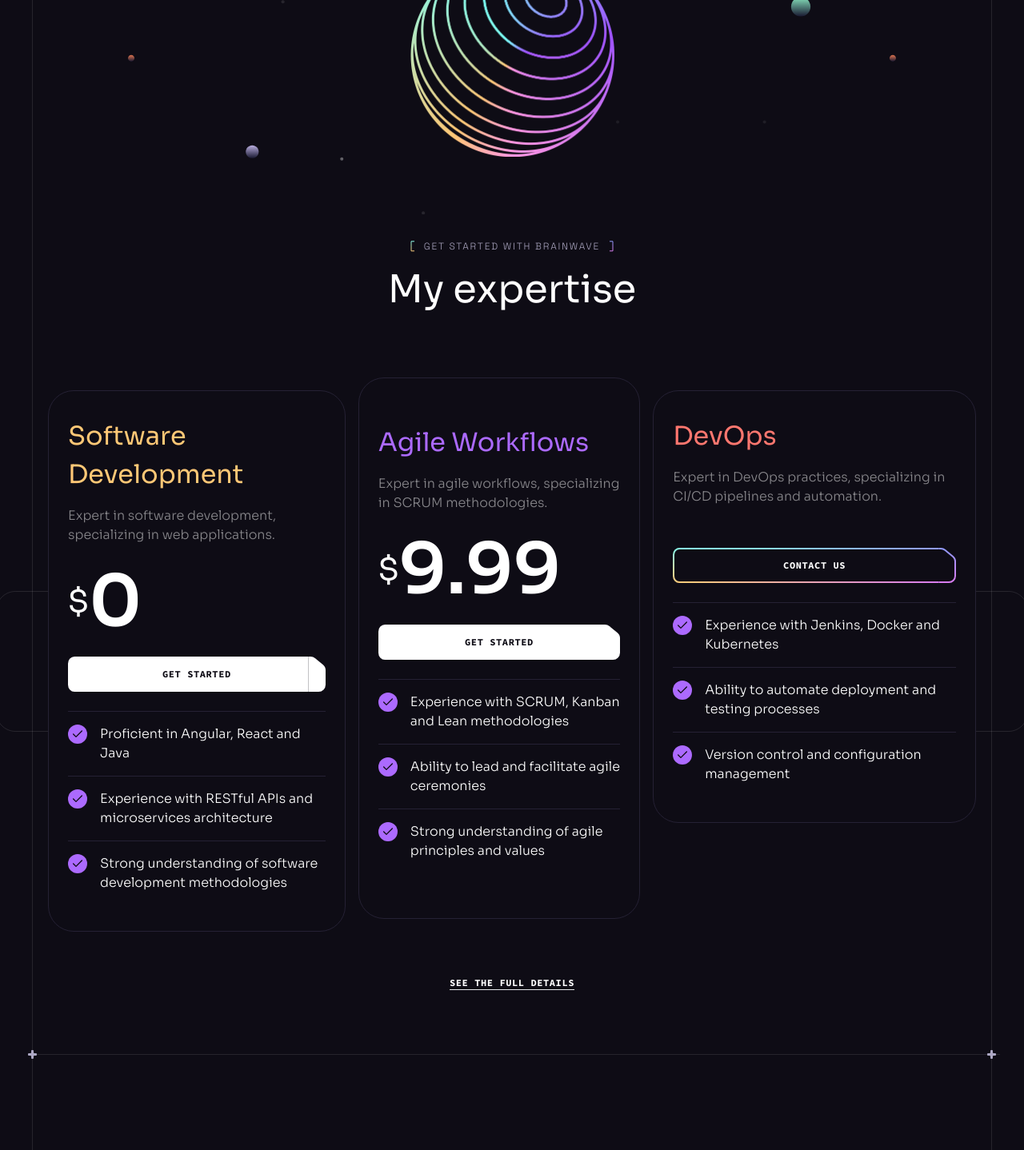
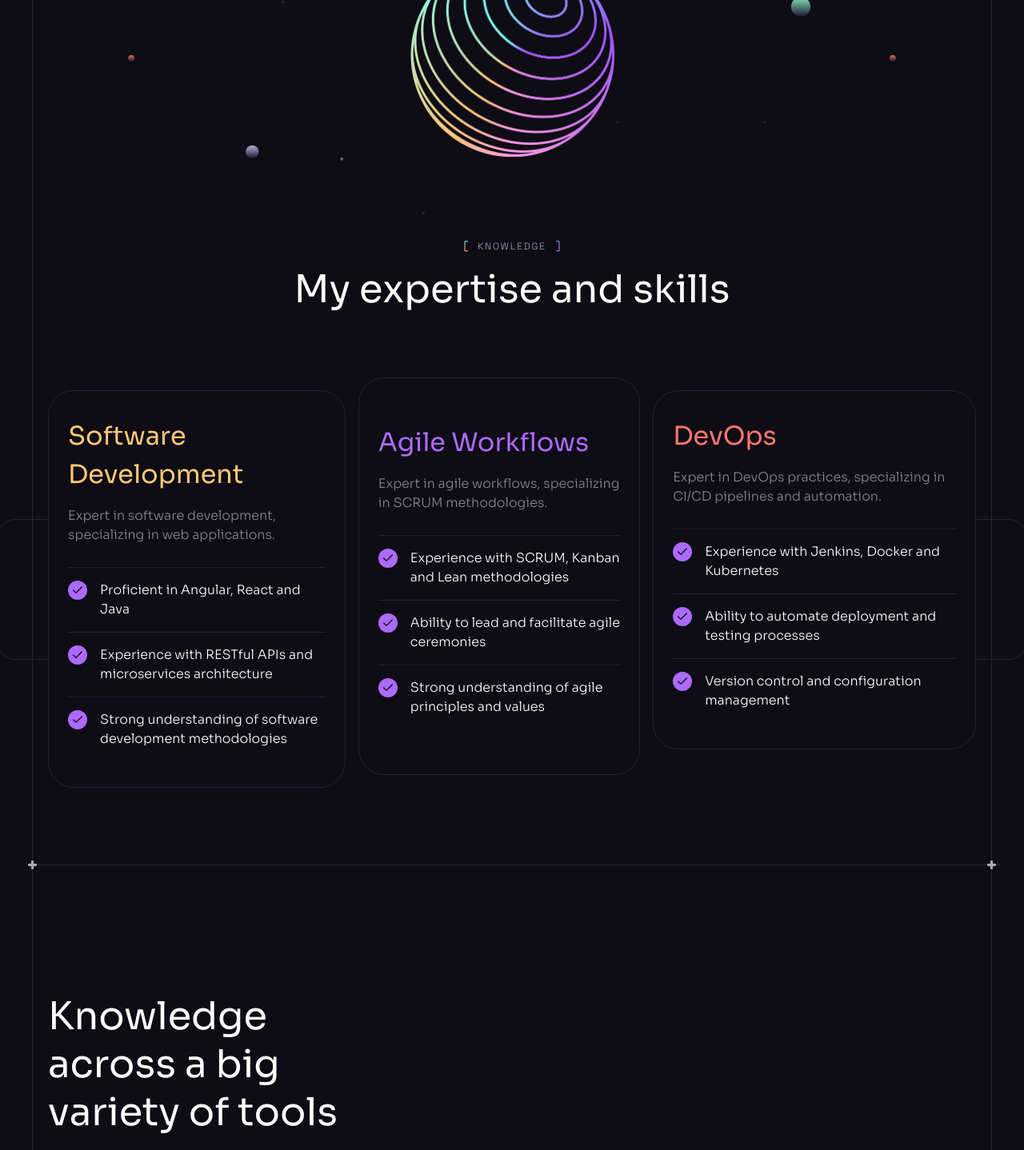
Before and after one commit to chrisguter/ChrisGuterPortfolio, a React (Vite) app: page / in a window 1280 px wide. Shown: the part 3125-4563 px from the top of the page at 80% size. Built offline with nearby package versions, Linux system fonts and the light colour scheme.

Commit message:
changed expertise section look
+ changes some text

```diff
--- a/src/components/Expertise.jsx
+++ b/src/components/Expertise.jsx
@@ -26,22 +26,11 @@ const Expertise = () => {
             />
           </div>
         </div>
-        <Heading
-          tag="Get started with Brainwave"
-          title="My expertise"
-        ></Heading>
+        <Heading tag="Knowledge" title="My expertise and skills"></Heading>
         <div className="relative">
           <ExpertiseList></ExpertiseList>
           <LeftLine></LeftLine>
           <RightLine></RightLine>
-        </div>
-        <div className="flex justify-center mt-10">
-          <a
-            className="text-xs font-code font-bold tracking-wider uppercase border-b"
-            href="/expertise"
-          >
-            See the full details
-          </a>
         </div>
       </div>
     </Section>
--- a/src/components/ExpertiseList.jsx
+++ b/src/components/ExpertiseList.jsx
@@ -15,24 +15,6 @@ const ExpertiseList = () => {
           <p className="body-2 min-h-[4rem] mb-3 text-n-1/50">
             {item.description}
           </p>
-
-          <div className="flex items-center h-[5-5rem] mb-6">
-            {item.price && (
-              <>
-                <div className="h3">$</div>
-                <div className="text-[5.5rem] leading-none font-bold">
-                  {item.price}
-                </div>
-              </>
-            )}
-          </div>
-          <Button
-            className="w-full mb-6"
-            href={item.price ? "/expertise" : "mailto:info@jsm.pro"}
-            white={!!item.price}
-          >
-            {item.price ? "Get started" : "Contact us"}
-          </Button>
           <ul>
             {item.features.map((feature, index) => (
               <li
```
